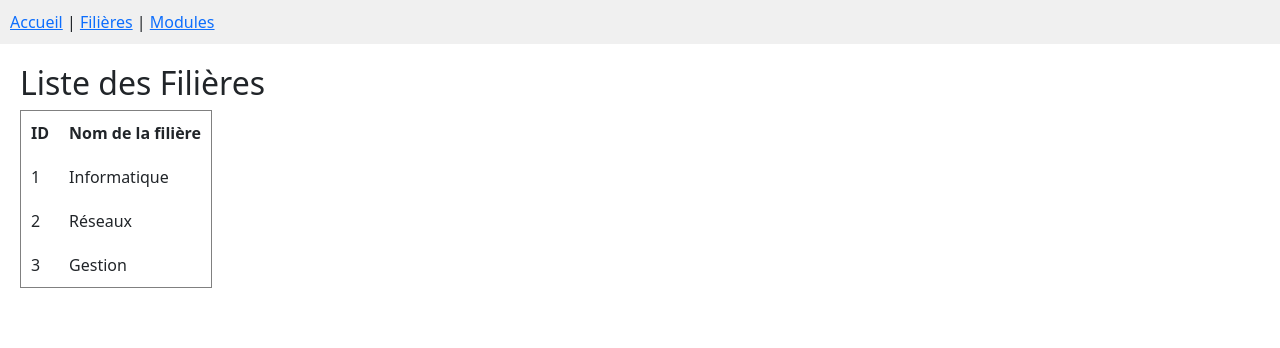
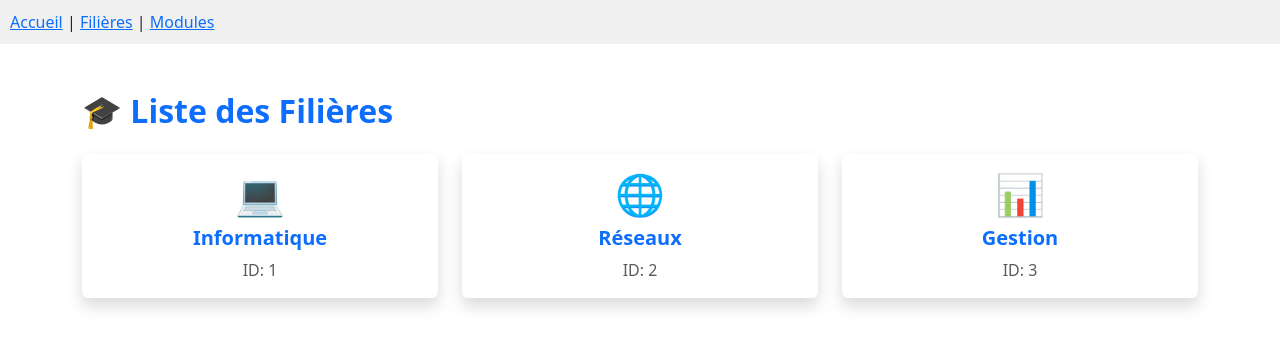
Before and after one commit to 3afaf-ahadad/TP_REACT_Routage_-_Server_JSON, a React (Vite) app: page /filieres in a window 1280 px wide. Shown: the top 348 px of the page. Built offline with nearby package versions, Linux system fonts and the light colour scheme; data requests are answered from the project's data file; a small style sheet from the web is missing.

Commit message:
Enhance Filiere component with icons and card layout
Updated Filiere component to include icons for each filiere and changed the layout to use cards.

```diff
--- a/src/components/Filiere.jsx
+++ b/src/components/Filiere.jsx
@@ -1,33 +1,28 @@
 
-import React from "react";
 
 const Filieres = () => {
   const filieres = [
-    { id: 1, nom: "Informatique" },
-    { id: 2, nom: "Réseaux" },
-    { id: 3, nom: "Gestion" },
+    { id: 1, nom: "Informatique", icon: "💻" },
+    { id: 2, nom: "Réseaux", icon: "🌐" },
+    { id: 3, nom: "Gestion", icon: "📊" },
   ];
 
   return (
-    <div style={{ padding: "20px" }}>
-      <h2>Liste des Filières</h2>
-      <table border="1" cellPadding="10" cellSpacing="0">
-        <thead>
-          <tr>
-            <th>ID</th>
-            <th>Nom de la filière</th>
-          </tr>
-        </thead>
-        <tbody>
-          {filieres.map((filiere) => (
-            <tr key={filiere.id}>
-              <td>{filiere.id}</td>
-              <td>{filiere.nom}</td>
-            </tr>
-          ))}
-        </tbody>
-      </table>
-
+    <div className="container mt-5">
+      <h2 className="mb-4 text-primary fw-bold">🎓 Liste des Filières</h2>
+      <div className="row">
+        {filieres.map((filiere) => (
+          <div key={filiere.id} className="col-md-4 mb-4">
+            <div className="card shadow h-100 border-0 hover:shadow-lg">
+              <div className="card-body text-center">
+                <h3 className="card-title fs-1 mb-2">{filiere.icon}</h3>
+                <h5 className="card-title text-primary fw-bold">{filiere.nom}</h5>
+                <p className="card-text text-muted">ID: {filiere.id}</p>
+              </div>
+            </div>
+          </div>
+        ))}
+      </div>
     </div>
   );
 };
```
